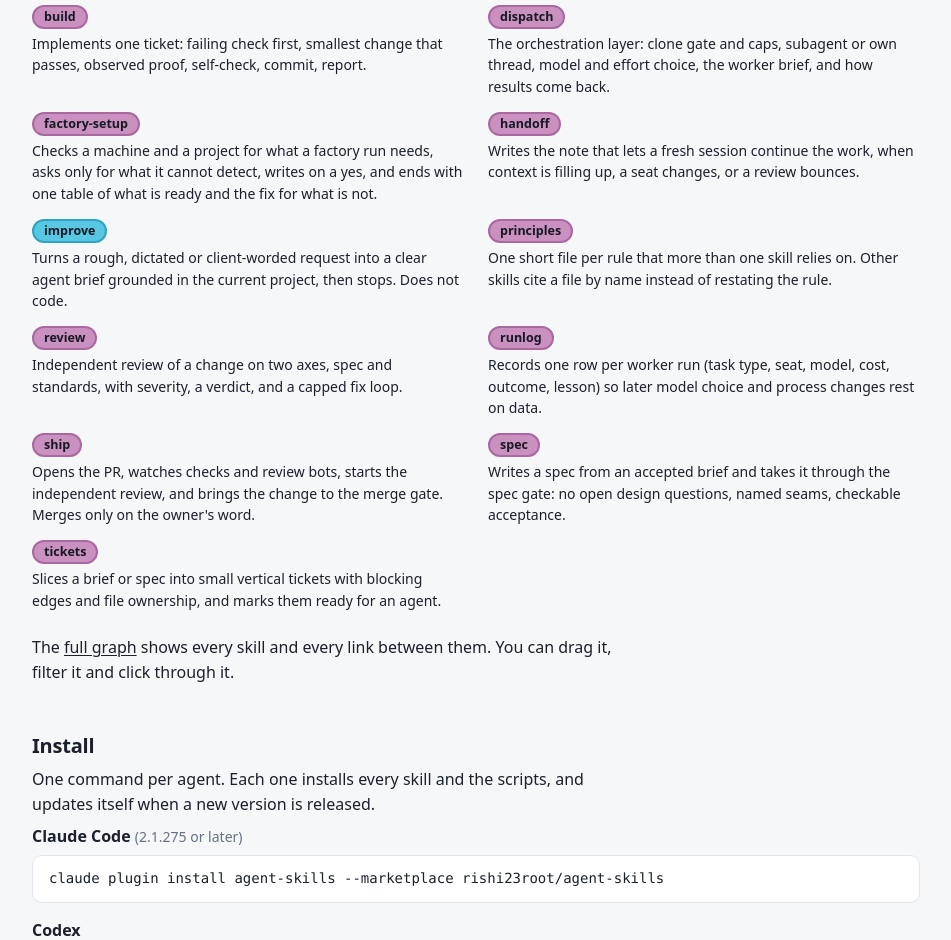
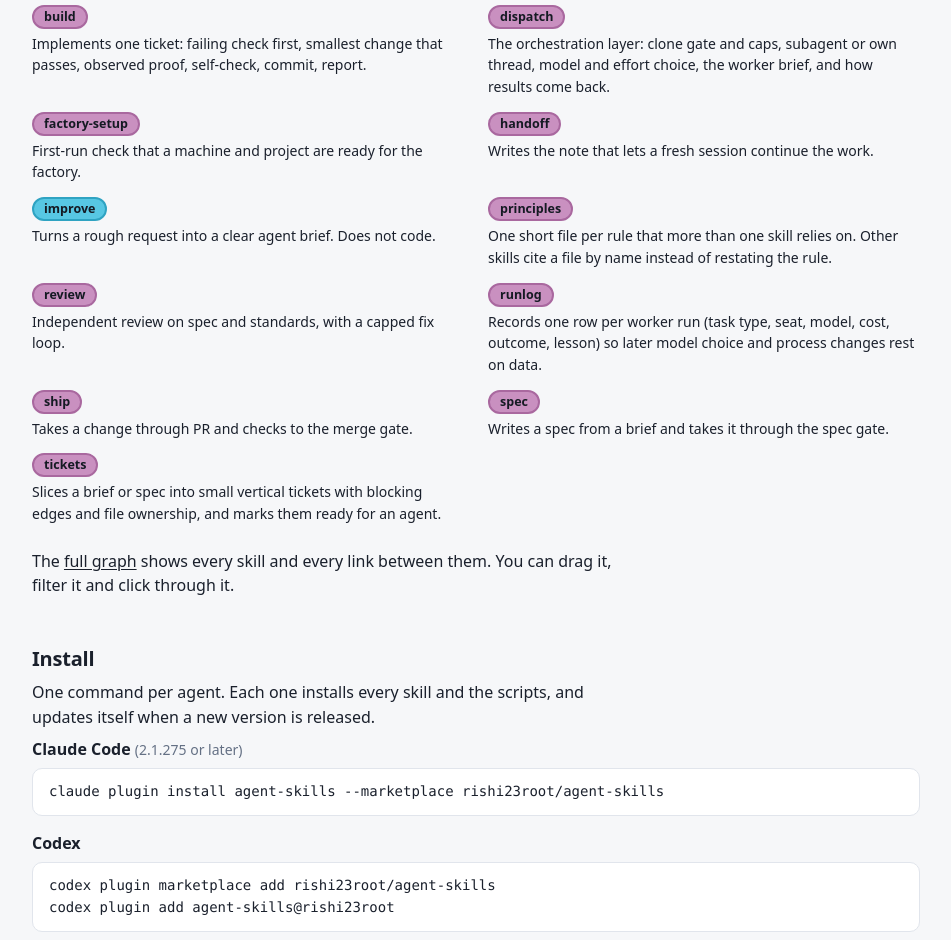
Before and after one commit to rishi23root/agent-skills, a plain HTML site: page docs/index.html in a window 1280 px wide. Shown: the part 3186-4126 px from the top of the page, without its empty margins (164-1115 px from the left). Drawn offline with Linux system fonts and the light colour scheme.

Commit message:
Shrink typed skill descriptions from 1,790 to 711 chars
Harnesses that ignore disable-model-invocation load every description.
One line each keeps the slash-command picker clear at 40% of the cost.

Co-Authored-By: Claude Opus 5.5 <noreply@anthropic.com>

```diff
--- a/docs/index.html
+++ b/docs/index.html
@@ -388,14 +388,14 @@
   <dl class="defs">
     <div><dt><span class="sk p">build</span></dt><dd>Implements one ticket: failing check first, smallest change that passes, observed proof, self-check, commit, report.</dd></div>
     <div><dt><span class="sk p">dispatch</span></dt><dd>The orchestration layer: clone gate and caps, subagent or own thread, model and effort choice, the worker brief, and how results come back.</dd></div>
-    <div><dt><span class="sk p">factory-setup</span></dt><dd>Checks a machine and a project for what a factory run needs, asks only for what it cannot detect, writes on a yes, and ends with one table of what is ready and the fix for what is not.</dd></div>
-    <div><dt><span class="sk p">handoff</span></dt><dd>Writes the note that lets a fresh session continue the work, when context is filling up, a seat changes, or a review bounces.</dd></div>
-    <div><dt><span class="sk f">improve</span></dt><dd>Turns a rough, dictated or client-worded request into a clear agent brief grounded in the current project, then stops. Does not code.</dd></div>
+    <div><dt><span class="sk p">factory-setup</span></dt><dd>First-run check that a machine and project are ready for the factory.</dd></div>
+    <div><dt><span class="sk p">handoff</span></dt><dd>Writes the note that lets a fresh session continue the work.</dd></div>
+    <div><dt><span class="sk f">improve</span></dt><dd>Turns a rough request into a clear agent brief. Does not code.</dd></div>
     <div><dt><span class="sk p">principles</span></dt><dd>One short file per rule that more than one skill relies on. Other skills cite a file by name instead of restating the rule.</dd></div>
-    <div><dt><span class="sk p">review</span></dt><dd>Independent review of a change on two axes, spec and standards, with severity, a verdict, and a capped fix loop.</dd></div>
+    <div><dt><span class="sk p">review</span></dt><dd>Independent review on spec and standards, with a capped fix loop.</dd></div>
     <div><dt><span class="sk p">runlog</span></dt><dd>Records one row per worker run (task type, seat, model, cost, outcome, lesson) so later model choice and process changes rest on data.</dd></div>
-    <div><dt><span class="sk p">ship</span></dt><dd>Opens the PR, watches checks and review bots, starts the independent review, and brings the change to the merge gate. Merges only on the owner's word.</dd></div>
-    <div><dt><span class="sk p">spec</span></dt><dd>Writes a spec from an accepted brief and takes it through the spec gate: no open design questions, named seams, checkable acceptance.</dd></div>
+    <div><dt><span class="sk p">ship</span></dt><dd>Takes a change through PR and checks to the merge gate.</dd></div>
+    <div><dt><span class="sk p">spec</span></dt><dd>Writes a spec from a brief and takes it through the spec gate.</dd></div>
     <div><dt><span class="sk p">tickets</span></dt><dd>Slices a brief or spec into small vertical tickets with blocking edges and file ownership, and marks them ready for an agent.</dd></div>
   </dl>
 
```
Also changed, not shown: docs/skill-graph.html (+1 -1 lines), 13 other files.
